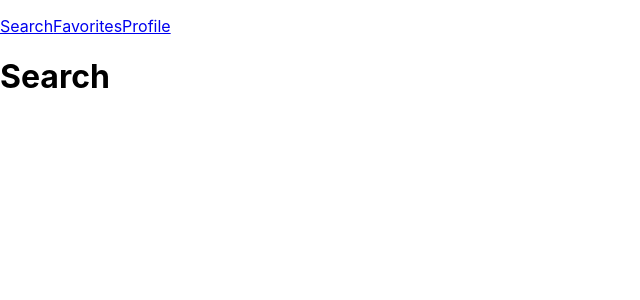
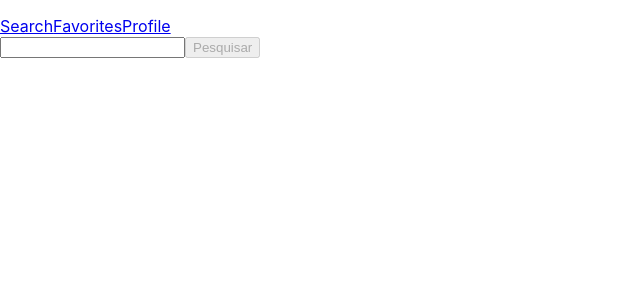
Before and after one commit to EduardoSimoess/trybetunes, a React (Create React App) app: page /search in a window 1280 px wide. Shown: the top 300 px of the page, without its empty margins (0-640 px from the left). Built offline with nearby package versions, Linux system fonts and the light colour scheme.

Commit message:
Quesito 5

```diff
--- a/src/Search.js
+++ b/src/Search.js
@@ -2,11 +2,45 @@ import React from 'react';
 import Header from './Header';
 
 class Search extends React.Component {
+  constructor() {
+    super();
+
+    this.state = {
+      disabledBol: true,
+    };
+    this.ableSearch = this.ableSearch.bind(this);
+  }
+
+  ableSearch({ target }) {
+    const { value } = target;
+    const min = 2;
+    if (value.length >= min) {
+      this.setState({ disabledBol: false });
+    } else {
+      this.setState({ disabledBol: true });
+    }
+  }
+
   render() {
+    const { disabledBol } = this.state;
     return (
       <div data-testid="page-search">
         <Header />
-        <h1>Search</h1>
+        <label htmlFor="search" className="search">
+          <input
+            type="text"
+            data-testid="search-artist-input"
+            onChange={ this.ableSearch }
+          />
+        </label>
+        <button
+          type="button"
+          data-testid="search-artist-button"
+          disabled={ disabledBol }
+        >
+          Pesquisar
+
+        </button>
       </div>
     );
   }
```
